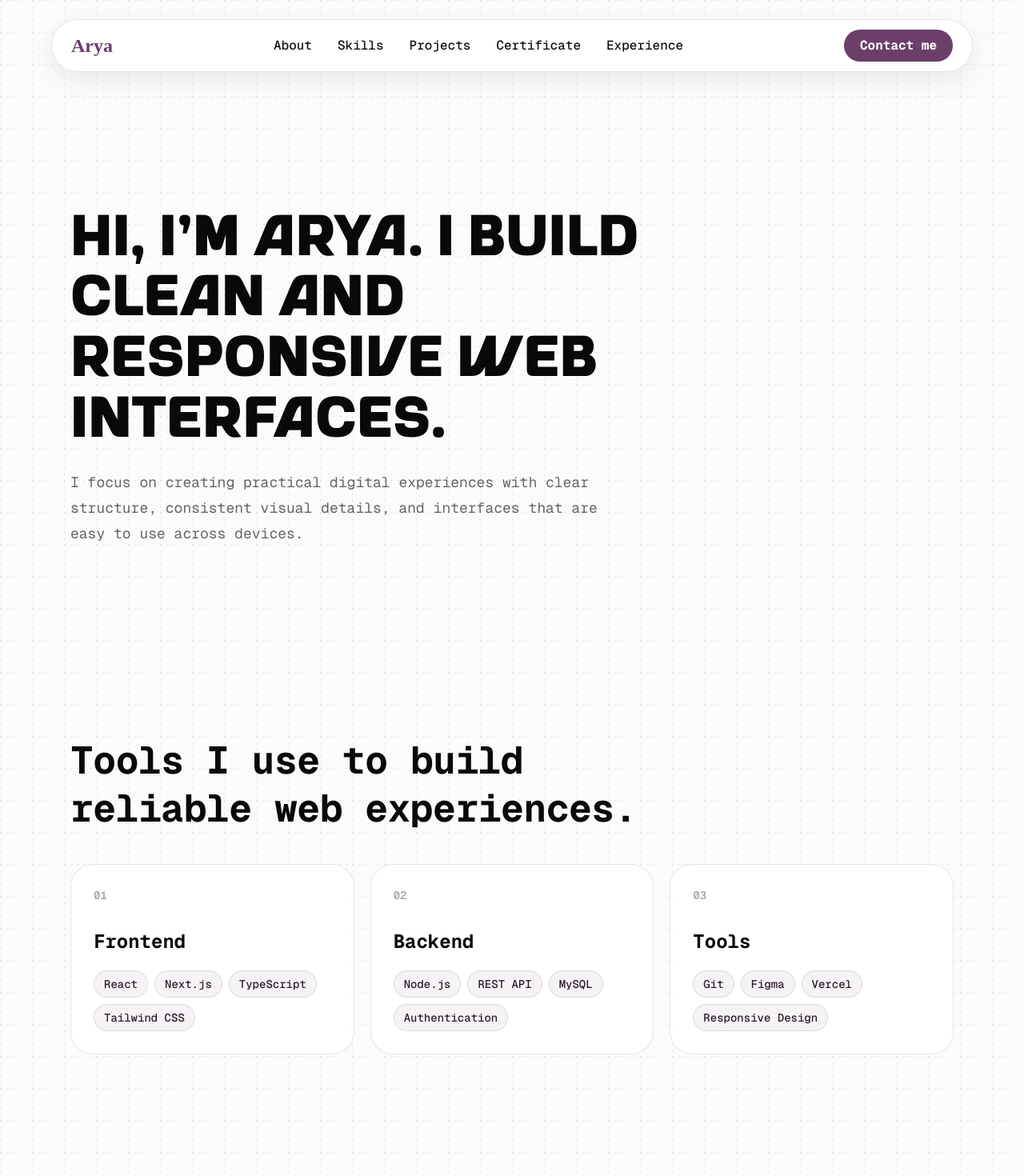
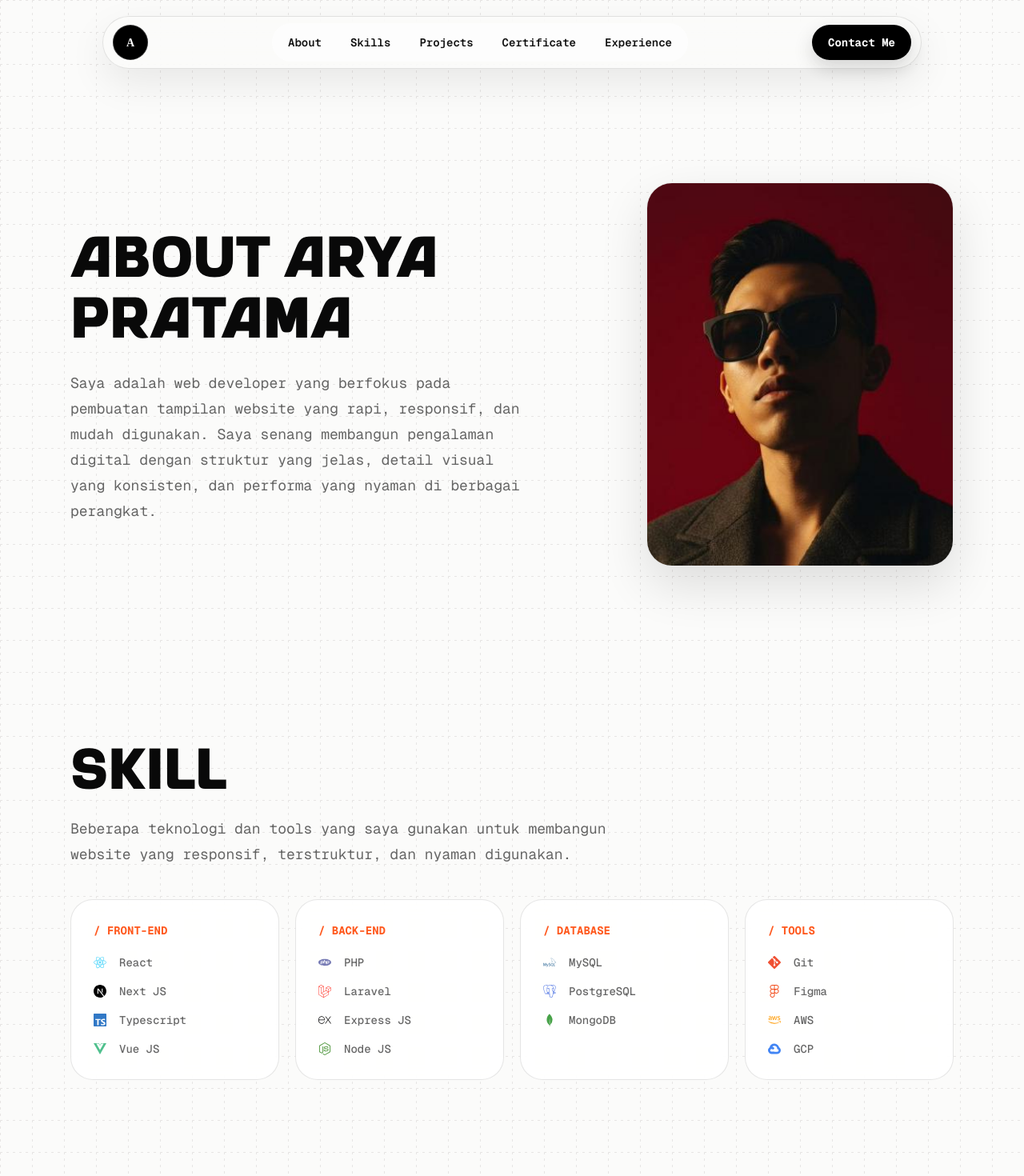
Before and after one commit to aryaprtm11/profil-porto, a Next.js app: page / in a window 1280 px wide. Shown: the top 1470 px of the page at 80% size. Built offline with nearby package versions, Linux system fonts and the light colour scheme.

Commit message:
Add Skill Section

```diff
--- a/app/globals.css
+++ b/app/globals.css
@@ -24,3 +24,30 @@ body {
   color: var(--foreground);
   font-family: var(--font-geist-mono), monospace;
 }
+
+[data-scroll-reveal] {
+  opacity: 0;
+  filter: blur(8px);
+  transform: translate3d(0, 56px, 0) scale(0.98);
+  transition:
+    opacity 1100ms cubic-bezier(0.16, 1, 0.3, 1),
+    filter 1100ms cubic-bezier(0.16, 1, 0.3, 1),
+    transform 1100ms cubic-bezier(0.16, 1, 0.3, 1);
+  transition-delay: var(--reveal-delay, 0ms);
+  will-change: opacity, filter, transform;
+}
+
+[data-scroll-reveal].is-visible {
+  opacity: 1;
+  filter: blur(0);
+  transform: translate3d(0, 0, 0) scale(1);
+}
+
+@media (prefers-reduced-motion: reduce) {
+  [data-scroll-reveal] {
+    opacity: 1;
+    filter: none;
+    transform: none;
+    transition: none;
+  }
+}
--- a/app/page.tsx
+++ b/app/page.tsx
@@ -1,9 +1,75 @@
+import Image from "next/image";
 import localFont from "next/font/local";
+import type { IconType } from "react-icons";
+import { FaAws } from "react-icons/fa";
+import {
+  SiExpress,
+  SiFigma,
+  SiGit,
+  SiGooglecloud,
+  SiLaravel,
+  SiMongodb,
+  SiMysql,
+  SiNextdotjs,
+  SiNodedotjs,
+  SiPhp,
+  SiPostgresql,
+  SiReact,
+  SiTypescript,
+  SiVuedotjs,
+} from "react-icons/si";
 
 const varien = localFont({
   src: "../public/fonts/varien/Varien.otf",
   display: "swap",
 });
+
+type SkillIcon =
+  | "react"
+  | "next"
+  | "typescript"
+  | "vue"
+  | "node"
+  | "php"
+  | "laravel"
+  | "express"
+  | "mysql"
+  | "postgresql"
+  | "mongodb"
+  | "git"
+  | "figma"
+  | "aws"
+  | "gcp";
+
+const skillIcons: Record<
+  SkillIcon,
+  {
+    Icon: IconType;
+    className: string;
+  }
+> = {
+  react: { Icon: SiReact, className: "text-[#61DAFB]" },
+  next: { Icon: SiNextdotjs, className: "text-black" },
+  typescript: { Icon: SiTypescript, className: "text-[#3178C6]" },
+  vue: { Icon: SiVuedotjs, className: "text-[#4FC08D]" },
+  node: { Icon: SiNodedotjs, className: "text-[#5FA04E]" },
+  php: { Icon: SiPhp, className: "text-[#777BB4]" },
+  laravel: { Icon: SiLaravel, className: "text-[#FF2D20]" },
+  express: { Icon: SiExpress, className: "text-black" },
+  mysql: { Icon: SiMysql, className: "text-[#4479A1]" },
+  postgresql: { Icon: SiPostgresql, className: "text-[#4169E1]" },
+  mongodb: { Icon: SiMongodb, className: "text-[#47A248]" },
+  git: { Icon: SiGit, className: "text-[#F05032]" },
+  figma: { Icon: SiFigma, className: "text-[#F24E1E]" },
+  aws: { Icon: FaAws, className: "text-[#FF9900]" },
+  gcp: { Icon: SiGooglecloud, className: "text-[#4285F4]" },
+};
+
+function SkillIconMark({ icon }: { icon: SkillIcon }) {
+  const { Icon, className } = skillIcons[icon];
+
+  return <Icon aria-hidden="true" className={`h-4 w-4 shrink-0 ${className}`} />;
+}
 
 export default function Home() {
   const navItems = [
@@ -16,18 +82,44 @@ export default function Home() {
 
   const skills = [
     {
-      title: "Frontend",
-      items: ["React", "Next.js", "TypeScript", "Tailwind CSS"],
+      title: "FRONT-END",
+      items: [
+        { label: "React", icon: "react" },
+        { label: "Next JS", icon: "next" },
+        { label: "Typescript", icon: "typescript" },
+        { label: "Vue JS", icon: "vue" },
+      ],
     },
     {
-      title: "Backend",
-      items: ["Node.js", "REST API", "MySQL", "Authentication"],
+      title: "BACK-END",
+      items: [
+        { label: "PHP", icon: "php" },
+        { label: "Laravel", icon: "laravel" },
+        { label: "Express JS", icon: "express" },
+        { label: "Node JS", icon: "node" },
+      ],
     },
     {
-      title: "Tools",
-      items: ["Git", "Figma", "Vercel", "Responsive Design"],
+      title: "DATABASE",
+      items: [
+        { label: "MySQL", icon: "mysql" },
+        { label: "PostgreSQL", icon: "postgresql" },
+        { label: "MongoDB", icon: "mongodb" },
+      ],
     },
-  ];
+    {
+      title: "TOOLS",
+      items: [
+        { label: "Git", icon: "git" },
+        { label: "Figma", icon: "figma" },
+        { label: "AWS", icon: "aws" },
+        { label: "GCP", icon: "gcp" },
+      ],
+    },
+  ] satisfies {
+    title: string;
+    items: { label: string; icon: SkillIcon }[];
+  }[];
 
   const projects = [
     {
@@ -120,26 +212,30 @@ export default function Home() {
         }}
       />
 
-      <header className="fixed inset-x-0 top-4 z-50 px-4 sm:top-6">
+      <header className="fixed inset-x-0 top-4 z-50 px-4 sm:top-5">
         <nav
           aria-label="Primary navigation"
-          className="mx-auto flex max-w-6xl items-center justify-between gap-4 rounded-full border border-black/10 bg-white/90 px-4 py-3 font-mono shadow-[0_10px_30px_rgba(0,0,0,0.07)] backdrop-blur md:px-6"
+          className="mx-auto flex max-w-5xl items-center justify-between gap-3 rounded-full border border-black/10 bg-[#fbfbfa]/85 px-2.5 py-2 font-mono shadow-[0_18px_48px_rgba(0,0,0,0.08)] backdrop-blur-xl md:px-3"
         >
-          <a href="#" className="flex min-w-0 items-center">
+          <a
+            href="#"
+            aria-label="Back to top"
+            className="flex h-11 w-11 shrink-0 items-center justify-center rounded-full bg-black text-sm font-bold text-white shadow-[inset_0_0_0_1px_rgba(255,255,255,0.18)] transition-transform hover:scale-[1.03]"
+          >
             <span
-              className="truncate text-2xl font-semibold tracking-normal text-[#6B3F69]"
+              className="translate-y-px"
               style={{ fontFamily: '"MOONIC SERIF", "Times New Roman", serif' }}
             >
-              Arya
+              A
             </span>
           </a>
 
-          <div className="hidden items-center gap-8 text-base font-medium text-[#111111] md:flex">
+          <div className="hidden items-center gap-1 rounded-full bg-white/65 p-1 text-sm font-semibold text-[#111111] md:flex">
             {navItems.map((item) => (
               <a
                 key={item.href}
                 href={item.href}
-                className="transition-colors hover:text-[#6B3F69]"
+                className="rounded-full px-4 py-2.5 transition-colors hover:bg-black hover:text-white"
               >
                 {item.label}
               </a>
@@ -149,26 +245,26 @@ export default function Home() {
           <div className="flex items-center gap-2">
             <a
               href="#contact"
-              className="inline-flex h-10 items-center justify-center rounded-full bg-[#6B3F69] px-5 text-base font-bold text-white transition-colors hover:bg-[#5a3358]"
+              className="inline-flex h-11 items-center justify-center rounded-full bg-black px-5 text-sm font-bold text-white shadow-[0_10px_24px_rgba(0,0,0,0.16)] transition-transform hover:scale-[1.02]"
             >
-              Contact me
+              Contact Me
             </a>
             <details className="group relative md:hidden">
               <summary
                 aria-label="Open navigation menu"
-                className="inline-flex h-10 w-10 cursor-pointer list-none items-center justify-center rounded-full border border-black/10 bg-white text-[#111111] marker:hidden [&::-webkit-details-marker]:hidden"
+                className="inline-flex h-11 w-11 cursor-pointer list-none items-center justify-center rounded-full border border-black/10 bg-white text-[#111111] marker:hidden [&::-webkit-details-marker]:hidden"
               >
                 <span className="grid gap-1">
                   <span className="block h-0.5 w-4 rounded-full bg-current transition-transform group-open:translate-y-1.5 group-open:rotate-45" />
                   <span className="block h-0.5 w-4 rounded-full bg-current transition-transform group-open:-translate-y-1.5 group-open:-rotate-45" />
                 </span>
               </summary>
-              <div className="absolute right-0 top-12 w-48 rounded-2xl border border-black/10 bg-white p-2 shadow-[0_16px_36px_rgba(0,0,0,0.1)]">
+              <div className="absolute right-0 top-14 w-52 rounded-[24px] border border-black/10 bg-[#fbfbfa] p-2 shadow-[0_18px_48px_rgba(0,0,0,0.12)]">
                 {navItems.map((item) => (
                   <a
                     key={item.href}
                     href={item.href}
-                    className="block rounded-xl px-4 py-3 text-base font-medium transition-colors hover:bg-black/[0.04] hover:text-[#6B3F69]"
+                    className="block rounded-full px-4 py-3 text-sm font-semibold transition-colors hover:bg-black hover:text-white"
                   >
                     {item.label}
                   </a>
@@ -182,44 +278,69 @@ export default function Home() {
       <main className="relative z-10 mx-auto max-w-6xl px-6 pt-24 sm:pt-28">
         <section
           id="about"
-          className="flex min-h-[calc(100vh-88px)] scroll-mt-32 items-center py-24"
+          className="grid min-h-[calc(100vh-88px)] scroll-mt-32 items-center gap-12 py-24 lg:grid-cols-[1.1fr_0.9fr]"
         >
-          <div className="max-w-3xl">
+          <div className="max-w-3xl" data-scroll-reveal>
             <h1 className={`${varien.className} text-5xl font-normal leading-[1.05] tracking-normal sm:text-7xl`}>
-              Hi, I&apos;m Arya. I build clean and responsive web interfaces.
+              About Arya Pratama
             </h1>
             <p className="mt-8 max-w-2xl text-lg leading-8 text-black/60">
-              I focus on creating practical digital experiences with clear
-              structure, consistent visual details, and interfaces that are easy
-              to use across devices.
+              Saya adalah web developer yang berfokus pada pembuatan tampilan
+              website yang rapi, responsif, dan mudah digunakan. Saya senang
+              membangun pengalaman digital dengan struktur yang jelas, detail
+              visual yang konsisten, dan performa yang nyaman di berbagai
+              perangkat.
             </p>
+          </div>
+          <div
+            className="relative mx-auto w-full max-w-sm lg:mr-0"
+            data-scroll-reveal
+            style={{ "--reveal-delay": "140ms" } as React.CSSProperties}
+          >
+            <div className="relative aspect-[4/5] overflow-hidden rounded-[32px] border border-black/10 bg-white shadow-[0_24px_60px_rgba(0,0,0,0.12)]">
+              <Image
+                src="/profile/114677961.jpg"
+                alt="Foto Arya Pratama"
+                fill
+                priority
+                sizes="(max-width: 1024px) 80vw, 360px"
+                className="object-cover"
+              />
+            </div>
           </div>
         </section>
 
         <section id="skills" className="scroll-mt-32 py-24">
-          <div className="mb-10 max-w-3xl">
-            <h2 className="text-4xl font-bold leading-tight tracking-[-0.01em] sm:text-5xl">
-              Tools I use to build reliable web experiences.
+          <div className="mb-10 max-w-3xl" data-scroll-reveal>
+            <h2 className={`${varien.className} text-5xl font-normal leading-[1.05] tracking-normal sm:text-7xl`}>
+              Skill
             </h2>
+            <p className="mt-6 max-w-2xl text-lg leading-8 text-black/60">
+              Beberapa teknologi dan tools yang saya gunakan untuk membangun
+              website yang responsif, terstruktur, dan nyaman digunakan.
+            </p>
           </div>
-          <div className="grid gap-5 md:grid-cols-3">
+          <div className="grid gap-5 md:grid-cols-2 lg:grid-cols-4">
             {skills.map((group, index) => (
               <article
                 key={group.title}
                 className="rounded-[28px] border border-black/10 bg-white/85 p-7 backdrop-blur"
+                data-scroll-reveal
+                style={
+                  { "--reveal-delay": `${index * 90}ms` } as React.CSSProperties
+                }
               >
-                <p className="mb-8 font-mono text-sm font-semibold text-black/35">
-                  {String(index + 1).padStart(2, "0")}
+                <p className="mb-5 text-sm font-bold uppercase text-[#ff5a1f]">
+                  / {group.title}
                 </p>
-                <h3 className="mb-5 text-2xl font-bold">{group.title}</h3>
-                <div className="flex flex-wrap gap-2">
+                <div className="space-y-4">
                   {group.items.map((item) => (
-                    <span
-                      key={item}
-                      className="rounded-full border border-black/10 bg-[#6B3F69]/[0.06] px-3 py-1.5 text-sm font-medium text-[#2c1b2b]"
-                    >
-                      {item}
-                    </span>
+                    <div key={item.label} className="flex items-center gap-4">
+                      <SkillIconMark icon={item.icon} />
+                      <span className="text-sm font-medium text-black/60">
+                        {item.label}
+                      </span>
+                    </div>
                   ))}
                 </div>
               </article>
@@ -228,16 +349,20 @@ export default function Home() {
         </section>
 
         <section id="projects" className="scroll-mt-32 py-24">
-          <div className="mb-10 max-w-3xl">
+          <div className="mb-10 max-w-3xl" data-scroll-reveal>
             <h2 className="text-4xl font-bold leading-tight tracking-[-0.01em] sm:text-5xl">
               Selected work with clean structure and purpose.
             </h2>
           </div>
           <div className="grid gap-5 md:grid-cols-3">
-            {projects.map((project) => (
+            {projects.map((project, index) => (
               <article
                 key={project.title}
                 className="flex min-h-80 flex-col justify-between rounded-[28px] border border-black/10 bg-white/85 p-7 backdrop-blur"
+                data-scroll-reveal
+                style={
+                  { "--reveal-delay": `${index * 90}ms` } as React.CSSProperties
+                }
               >
                 <div>
                   <div className="mb-8 h-28 rounded-2xl border border-black/10 bg-[linear-gradient(135deg,#ffffff_0%,#f8f5f8_48%,#ebe2eb_100%)]" />
@@ -263,10 +388,17 @@ export default function Home() {
 
         <section id="certificate" className="scroll-mt-32 py-24">
           <div className="grid gap-10 md:grid-cols-[0.85fr_1.15fr] md:items-start">
-            <h2 className="text-4xl font-bold leading-tight tracking-[-0.01em] sm:text-5xl">
+            <h2
+              className="text-4xl font-bold leading-tight tracking-[-0.01em] sm:text-5xl"
+              data-scroll-reveal
+            >
               Learning records that support the work.
             </h2>
-            <div className="divide-y divide-black/10 rounded-[28px] border border-black/10 bg-white/85 backdrop-blur">
+            <div
+              className="divide-y divide-black/10 rounded-[28px] border border-black/10 bg-white/85 backdrop-blur"
+              data-scroll-reveal
+              style={{ "--reveal-delay": "120ms" } as React.CSSProperties}
+            >
               {certificates.map((certificate, index) => (
                 <article
                   key={certificate}
@@ -289,16 +421,20 @@ export default function Home() {
         </section>
 
         <section id="experience" className="scroll-mt-32 py-24">
-          <div className="mb-10 max-w-3xl">
+          <div className="mb-10 max-w-3xl" data-scroll-reveal>
             <h2 className="text-4xl font-bold leading-tight tracking-[-0.01em] sm:text-5xl">
               Experience shaped through hands-on web work.
             </h2>
           </div>
           <div className="space-y-5">
-            {experiences.map((experience) => (
+            {experiences.map((experience, index) => (
               <article
                 key={experience.role}
                 className="grid gap-5 rounded-[28px] border border-black/10 bg-white/85 p-7 backdrop-blur md:grid-cols-[0.8fr_1.2fr]"
+                data-scroll-reveal
+                style={
+                  { "--reveal-delay": `${index * 100}ms` } as React.CSSProperties
+                }
               >
                 <div>
                   <p className="font-mono text-sm font-semibold uppercase text-[#6B3F69]">
@@ -317,7 +453,10 @@ export default function Home() {
         </section>
 
         <section id="contact" className="scroll-mt-32 py-24">
-          <div className="rounded-[32px] border border-black/10 bg-[#111111] p-8 text-white md:p-10">
+          <div
+            className="rounded-[32px] border border-black/10 bg-[#111111] p-8 text-white md:p-10"
+            data-scroll-reveal
+          >
             <div className="grid gap-8 md:grid-cols-[1fr_auto] md:items-end">
               <div>
                 <h2 className="max-w-2xl text-4xl font-bold leading-tight tracking-[-0.01em] sm:text-5xl">
--- a/package.json
+++ b/package.json
@@ -12,7 +12,8 @@
     "lenis": "^1.3.23",
     "next": "16.2.6",
     "react": "19.2.4",
-    "react-dom": "19.2.4"
+    "react-dom": "19.2.4",
+    "react-icons": "^5.6.0"
   },
   "devDependencies": {
     "@tailwindcss/postcss": "^4",
```
Also changed, not shown: app/components/SmoothScroll.tsx (+23 -0 lines), public/profile/114677961.jpg (added), 1 other file (tests, documents, lock files or other folders).
